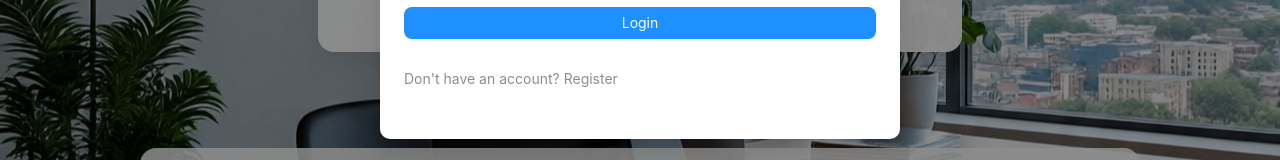
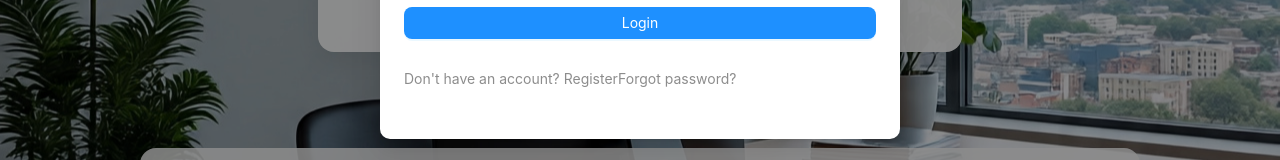
Before and after one commit to Ymffuture/Filebank, a React (Vite) app in the folder filebank-frontend/: page / in a window 1280 px wide. Both pictures are taken after a click on the button "Login / Register". Shown: the part 439-599 px from the top of the page. Built offline with nearby package versions, Linux system fonts and the light colour scheme.

Commit message:
Update Hero.jsx

```diff
--- a/filebank-frontend/src/pages/Hero.jsx
+++ b/filebank-frontend/src/pages/Hero.jsx
@@ -216,6 +216,9 @@ export default function Hero() {
               <Text type="secondary" style={{ cursor: 'pointer' }} onClick={() => setIsRegistering(!isRegistering)}>
                 {isRegistering ? "Already have an account? Login" : "Don't have an account? Register"}
               </Text>
+              <Text type="secondary" style={{ cursor: 'pointer' }} onClick={() => setIsRegistering(!isRegistering)}>
+                {isRegistering ? "" : "Forgot password?"}
+              </Text>
             </Form.Item>
           </Form>
         )}
```
